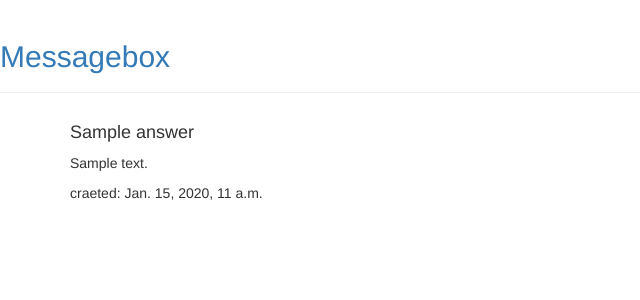
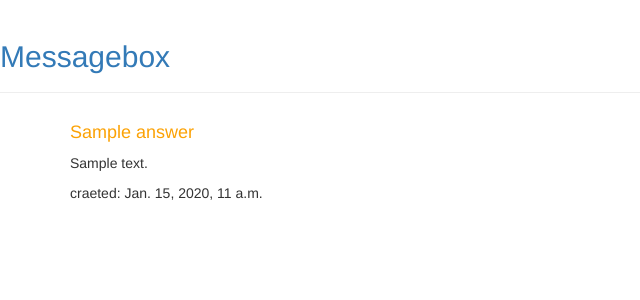
Before and after one commit to 2RMalinowski/olx_service, a Django app: page /answers/ in a window 1280 px wide. Shown: the top 300 px of the page, without its empty margins (0-640 px from the left). Run offline with Django 3.2, Linux system fonts and the light colour scheme; tables that the repository leaves empty hold one stand-in row (values such as "Sample post"); some libraries are stand-ins or nearby versions.

Commit message:
static files working

```diff
--- a/messagebox/olxapp/static/css/ui_app.css
+++ b/messagebox/olxapp/static/css/ui_app.css
@@ -1,3 +1,3 @@
-h3 a {
+h4 {
     color: #FCA205;
 }
--- a/messagebox/templates/olxapp/answers_list.html
+++ b/messagebox/templates/olxapp/answers_list.html
@@ -2,7 +2,7 @@
 {% block content %}
 {% for answer in answers %}
 <div>
-    <h4><p>{{ answer.title }}</p></h4>
+    <h4>{{ answer.title }}</h4>
     <p>{{ answer.answer|linebreaksbr }}</p>
     <p>craeted: {{ answer.created_at }}</p>
 </div>
--- a/messagebox/templates/olxapp/base.html
+++ b/messagebox/templates/olxapp/base.html
@@ -1,11 +1,11 @@
-{% load static %}
+{% load staticfiles %}
 <html lang="en">
 <head>
     <meta charset="UTF-8">
-    <title>Training project</title>
+    <title>Messsagebox</title>
     <link rel="stylesheet" href="//maxcdn.bootstrapcdn.com/bootstrap/3.3.7/css/bootstrap.min.css">
     <link rel="stylesheet" href="//maxcdn.bootstrapcdn.com/bootstrap/3.3.7/css/bootstrap-theme.min.css">
-    <link rel="stylesheet" type="text/css" href="{% static 'css/olxapp.css' %}">
+    <link rel="stylesheet" href="{% static 'css/ui_app.css' %}">
 </head>
 <body>
 <div class="page-header">
```
